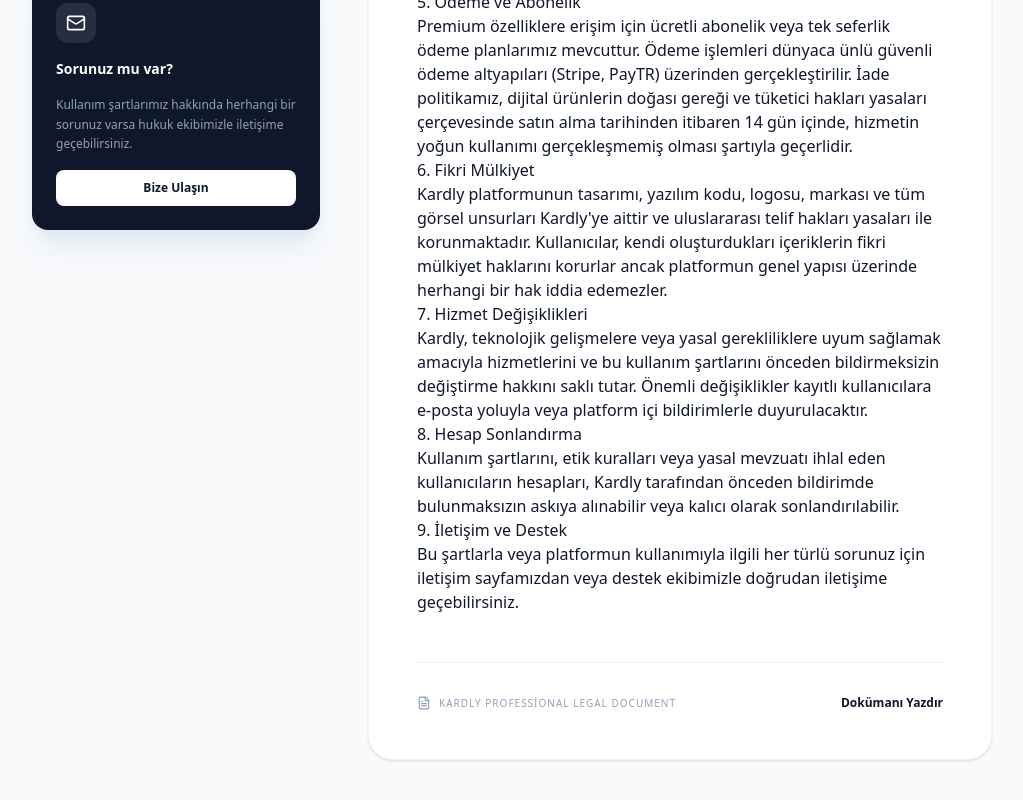
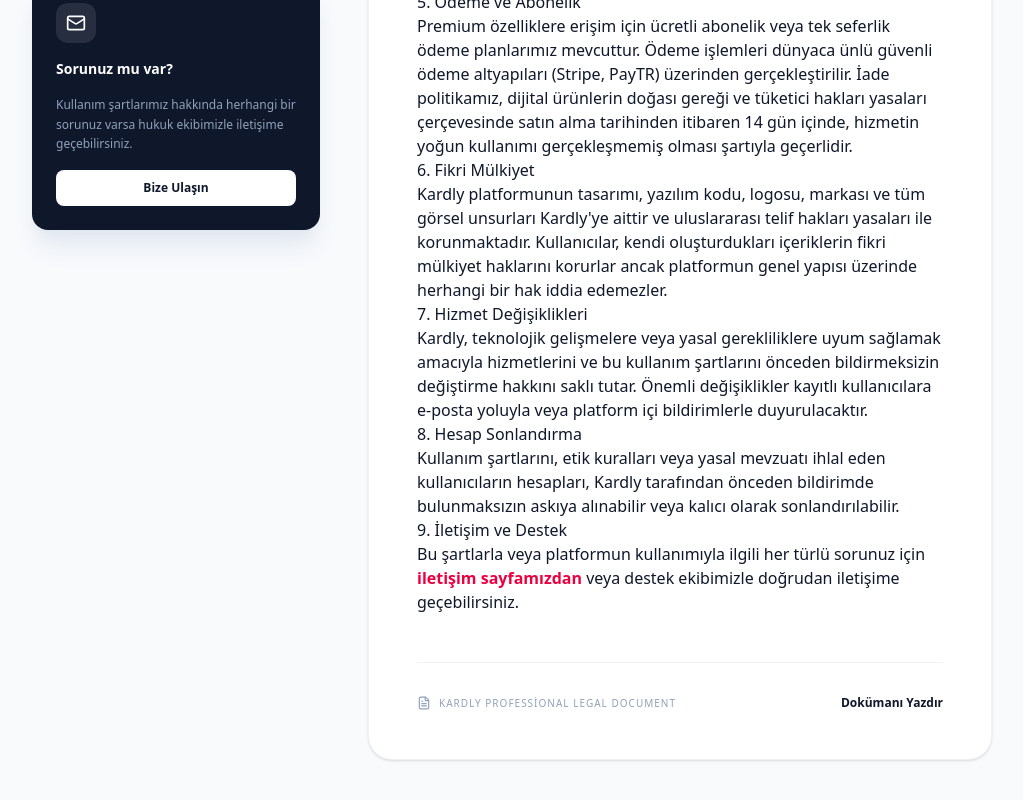
Before and after one commit to ibrahimbalta/kardly, a Next.js app: page /kullanim-sartlari in a window 1280 px wide. Shown: the part 756-1556 px from the top of the page, without its empty margins (128-1151 px from the left). Built offline with nearby package versions, Linux system fonts and the light colour scheme.

Commit message:
fix: restore links in legal pages and improve translation structure

```diff
--- a/src/app/gizlilik/page.tsx
+++ b/src/app/gizlilik/page.tsx
@@ -161,7 +161,11 @@
                                 <p>{t('privacySection7Desc')}</p>
 
                                 <h2>{t('privacySection8Title')}</h2>
-                                <p>{t('privacySection8Desc')}</p>
+                                <p>
+                                    {t('privacySection8Desc1')}
+                                    <Link href="/iletisim" className="text-blue-600 font-bold hover:underline">{t('privacySection8Link')}</Link>
+                                    {t('privacySection8Desc2')}
+                                </p>
                             </div>
 
                             <div className="mt-12 pt-8 border-t border-slate-100 flex flex-col md:flex-row items-center justify-between gap-4">
--- a/src/app/kullanim-sartlari/page.tsx
+++ b/src/app/kullanim-sartlari/page.tsx
@@ -141,7 +141,11 @@
                                 <p>{t('termsSection8Desc')}</p>
 
                                 <h2>{t('termsSection9Title')}</h2>
-                                <p>{t('termsSection9Desc')}</p>
+                                <p>
+                                    {t('termsSection9Desc1')}
+                                    <Link href="/iletisim" className="text-rose-600 font-bold hover:underline">{t('termsSection9Link')}</Link>
+                                    {t('termsSection9Desc2')}
+                                </p>
                             </div>
 
                             <div className="mt-12 pt-8 border-t border-slate-100 flex flex-col md:flex-row items-center justify-between gap-4">
--- a/src/lib/i18n.ts
+++ b/src/lib/i18n.ts
@@ -468,7 +468,9 @@
         termsSection8Title: "8. Hesap Sonlandırma",
         termsSection8Desc: "Kullanım şartlarını, etik kuralları veya yasal mevzuatı ihlal eden kullanıcıların hesapları, Kardly tarafından önceden bildirimde bulunmaksızın askıya alınabilir veya kalıcı olarak sonlandırılabilir.",
         termsSection9Title: "9. İletişim ve Destek",
-        termsSection9Desc: "Bu şartlarla veya platformun kullanımıyla ilgili her türlü sorunuz için iletişim sayfamızdan veya destek ekibimizle doğrudan iletişime geçebilirsiniz.",
+        termsSection9Desc1: "Bu şartlarla veya platformun kullanımıyla ilgili her türlü sorunuz için ",
+        termsSection9Link: "iletişim sayfamızdan",
+        termsSection9Desc2: " veya destek ekibimizle doğrudan iletişime geçebilirsiniz.",
         termsPrintDoc: "Dokümanı Yazdır",
         termsProfessionalLegal: "Kardly Professional Legal Document",
 
@@ -510,7 +512,9 @@
         privacySection7Title: "7. Değişiklikler",
         privacySection7Desc: "Gizlilik politikamız, yasal düzenlemeler veya hizmet güncellemeleri nedeniyle zaman zaman güncellenebilir. Güncel sürüm her zaman bu sayfa üzerinden erişilebilir olacaktır.",
         privacySection8Title: "8. İletişim",
-        privacySection8Desc: "Gizlilik ile ilgili tüm soru ve talepleriniz için iletişim formumuzu kullanabilir veya doğrudan privacy@kardly.app adresine yazabilirsiniz.",
+        privacySection8Desc1: "Gizlilik ile ilgili tüm soru ve talepleriniz için ",
+        privacySection8Link: "iletişim formumuzu",
+        privacySection8Desc2: " kullanabilir veya doğrudan privacy@kardly.app adresine yazabilirsiniz.",
         privacyFramework: "Kardly Privacy Framework v2.0"
     },
     en: {
@@ -982,7 +986,9 @@
         termsSection8Title: "8. Account Termination",
         termsSection8Desc: "Accounts of users who violate terms of use, ethical rules, or legal legislation can be suspended or permanently terminated by Kardly without prior notice.",
         termsSection9Title: "9. Contact and Support",
-        termsSection9Desc: "For any questions regarding these terms or the use of the platform, you can contact us from our contact page or directly with our support team.",
+        termsSection9Desc1: "For any questions regarding these terms or the use of the platform, you can contact us from our ",
+        termsSection9Link: "contact page",
+        termsSection9Desc2: " or directly with our support team.",
         termsPrintDoc: "Print Document",
         termsProfessionalLegal: "Kardly Professional Legal Document",
 
@@ -1024,7 +1030,9 @@
         privacySection7Title: "7. Changes",
         privacySection7Desc: "Our privacy policy may be updated from time to time due to legal regulations or service updates. The current version will always be accessible from this page.",
         privacySection8Title: "8. Contact",
-        privacySection8Desc: "For all your questions and requests regarding privacy, you can use our contact form or write directly to privacy@kardly.app.",
+        privacySection8Desc1: "For all your questions and requests regarding privacy, you can use our ",
+        privacySection8Link: "contact form",
+        privacySection8Desc2: " or write directly to privacy@kardly.app.",
         privacyFramework: "Kardly Privacy Framework v2.0"
     }
 }
```
